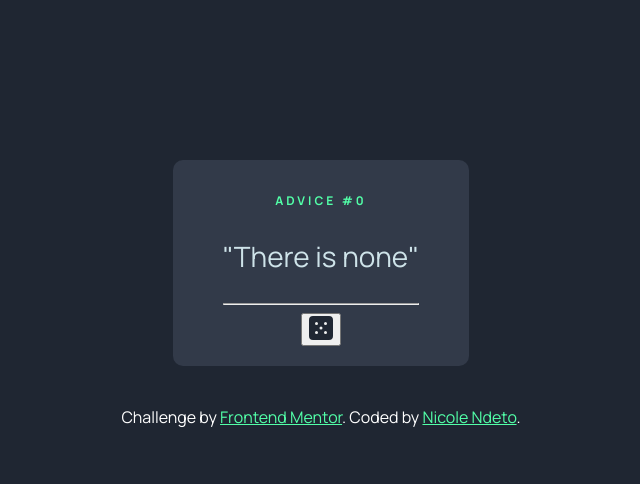
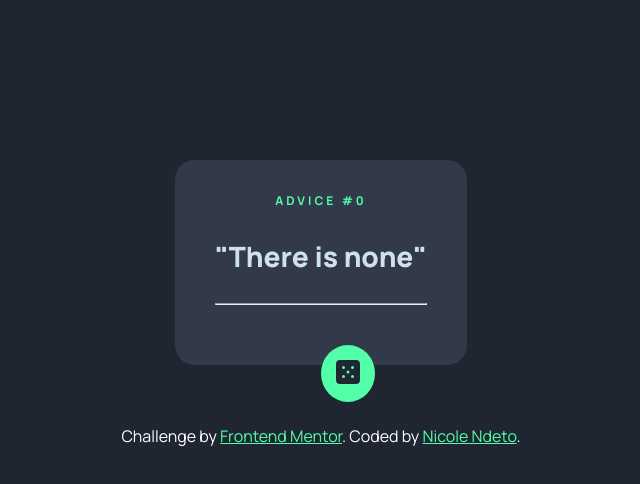
Before and after one commit to nndeto/advicechallenge, a React (Vite) app in the folder advice-challenge/: page / in a window 1280 px wide. Shown: the top 484 px of the page, without its empty margins (319-959 px from the left). Built offline with nearby package versions, Linux system fonts and the light colour scheme.

Commit message:
updated button on active state

```diff
--- a/advice-challenge/src/css/style.css
+++ b/advice-challenge/src/css/style.css
@@ -14,10 +14,11 @@ body {
 
 .card {
     background: hsl(217, 19%, 24%);
-    padding: 20px 50px;
-    border-radius: 10px;
+    padding: 20px 40px;
+    border-radius: 20px;
     max-width: 400px;
     text-align: center;
+    position: relative;
 }
 
 .advice-header {
@@ -31,20 +32,31 @@ body {
 .advice-body {
     color:hsl(193, 38%, 86%);
     font-size: 28px;
+    font-weight: 800;
 }
 
 .advice-linebreak {
-
+    /* color: hsl(217, 19%, 38%) ; */
+    /* color:hsl(193, 38%, 86%); */
+    margin-bottom: 40px;
 }
 
 .advice-button {
+    position: absolute;
+    border-radius: 50%;
+    padding: 15px;
+    border: none;
+    background:hsl(150, 100%, 66%);
+}
 
+.advice-button:hover {
+    box-shadow: 0px 0px 25px 5px hsl(150, 100%, 86%);
 }
 
 footer {
     color: white;
     text-align: center;
-    margin: 40px 0px;
+    margin: 60px 0px;
 }
 
 footer a {
```
Also changed, not shown: 1 other file (tests, documents, lock files or other folders).
